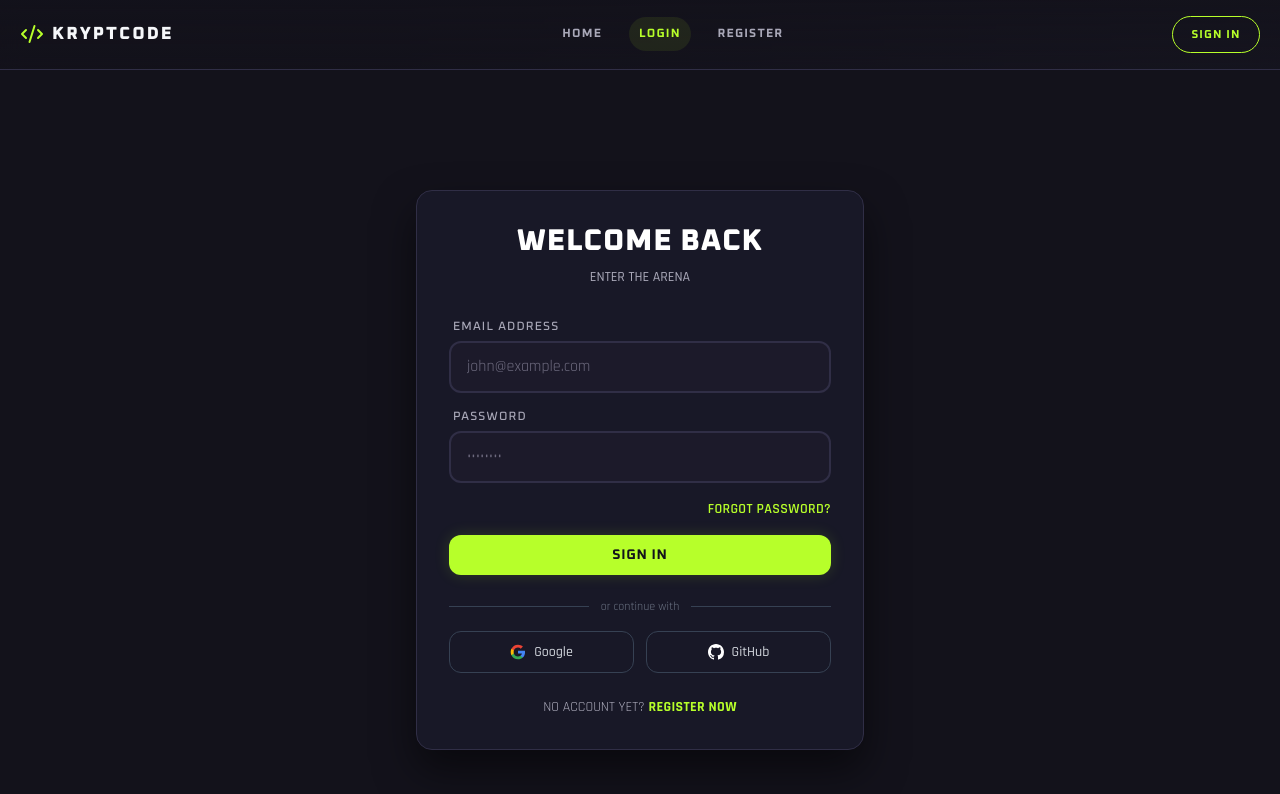
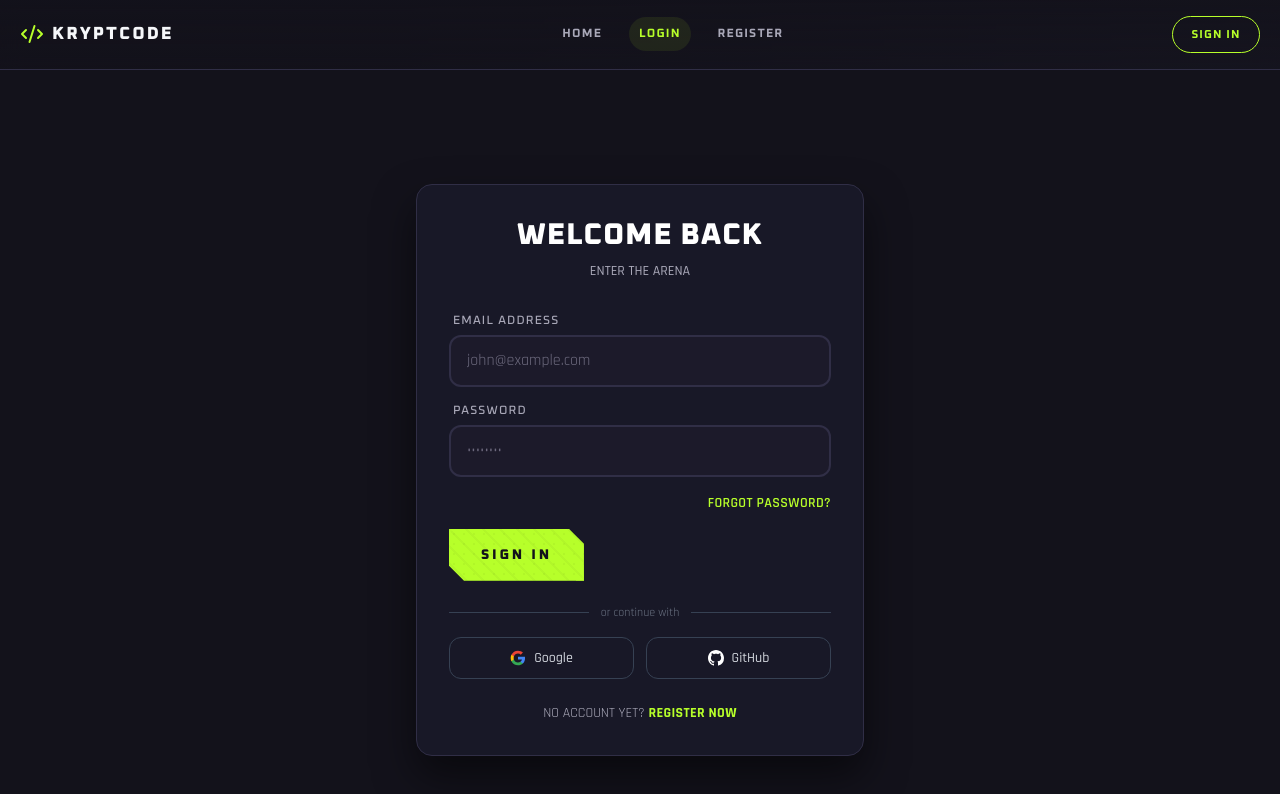
Before and after one commit to awaishh/SCSE, a React app in the folder frontend/: page /login in a window 1280 px wide. Shown: the top 794 px of the page. Built offline with nearby package versions, Linux system fonts and the light colour scheme; no server answers; the HTML template or start-up script is replaced by a standard one.

Commit message:
start button ui and qr

```diff
--- a/frontend/src/components/UI/Button.jsx
+++ b/frontend/src/components/UI/Button.jsx
@@ -7,30 +7,80 @@ const Button = ({
   disabled = false,
   ...props
 }) => {
-  const base = "w-full py-2.5 px-4 rounded-xl font-semibold transition-all duration-200 flex items-center justify-center gap-2 active:scale-[0.98] text-sm";
+  const base = "relative group px-8 py-4 font-[Oxanium] transition-all duration-300 flex items-center justify-center gap-3 active:scale-[0.97] text-sm uppercase tracking-[0.2em] font-black overflow-hidden select-none outline-none";
 
   const variants = {
-    primary: "bg-[#B7FF2A] hover:bg-[#A6F11F] text-[#13121B] shadow-[0_0_15px_rgba(183,255,42,0.15)] font-[Oxanium] uppercase tracking-wider font-extrabold",
-    secondary: "bg-[#181827] hover:bg-[#1C1A2A] text-white border border-[#302E46] font-[Oxanium] uppercase tracking-wider font-bold",
-    outline: "border border-[#302E46] hover:border-[#B7FF2A] hover:text-[#B7FF2A] text-gray-300 font-[Oxanium] uppercase tracking-wider font-bold",
-    danger: "bg-red-600 hover:bg-red-500 text-white shadow-lg shadow-red-600/20 font-[Oxanium] uppercase tracking-wider font-bold",
+    primary: {
+      bg: "bg-[#B7FF2A]",
+      text: "text-[#13121B]",
+      border: "border-[#B7FF2A]",
+      clip: "clip-valorant-edge",
+      glow: "shadow-[0_0_20px_rgba(183,255,42,0.2)]",
+      hoverGlow: "group-hover:shadow-[0_0_40px_rgba(183,255,42,0.4)]"
+    },
+    secondary: {
+      bg: "bg-[#181827]",
+      text: "text-white",
+      border: "border-[#302E46]",
+      clip: "clip-valorant-edge",
+      glow: "",
+      hoverGlow: ""
+    },
+    outline: {
+      bg: "bg-transparent",
+      text: "text-gray-300",
+      border: "border-[#302E46]",
+      clip: "clip-valorant-edge",
+      glow: "",
+      hoverGlow: "group-hover:border-[#B7FF2A]"
+    },
+    danger: {
+      bg: "bg-[#ff4655]",
+      text: "text-white",
+      border: "border-[#ff4655]",
+      clip: "clip-valorant-edge",
+      glow: "shadow-[0_0_20px_rgba(255,70,85,0.2)]",
+      hoverGlow: "group-hover:shadow-[0_0_40px_rgba(255,70,85,0.4)]"
+    }
   };
+
+  const current = variants[variant] || variants.primary;
 
   return (
     <button
       type={type}
       disabled={loading || disabled}
-      className={`${base} ${variants[variant]} ${className} ${
-        loading || disabled ? "opacity-60 cursor-not-allowed" : ""
+      className={`${base} ${current.text} ${className} ${
+        loading || disabled ? "opacity-50 cursor-not-allowed" : ""
       }`}
       {...props}
     >
-      {loading ? (
-        <span className="flex items-center gap-2">
-          <span className={`w-4 h-4 border-2 rounded-full animate-spin ${variant === 'primary' ? 'border-[#13121B]/30 border-t-[#13121B]' : 'border-white/30 border-t-white'}`} />
-          Loading...
-        </span>
-      ) : children}
+      {/* 1. Base Background Layer (Slightly Muted) */}
+      <div className={`absolute inset-0 ${current.bg} ${current.clip} ${current.glow} ${current.hoverGlow} transition-all duration-300`} />
+
+      {/* 2. Tactical Patterns (Mesh & Dots - Higher Visibility) */}
+      <div className={`absolute inset-0 bg-tactical-mesh opacity-40 ${current.clip}`} />
+      <div className={`absolute inset-0 bg-micro-dots opacity-25 ${current.clip}`} />
+
+      {/* 3. Outer Vignette Depth (Reduces Flat Neon Look) */}
+      <div className={`absolute inset-0 shadow-[inner_0_0_20px_rgba(0,0,0,0.15)] ${current.clip} pointer-events-none`} />
+
+      {/* 4. Interactive Sliding Overlay (Reduced intensity) */}
+      <div className="absolute inset-0 translate-x-[-105%] group-hover:translate-x-0 transition-transform duration-700 ease-[cubic-bezier(0.23,1,0.32,1)] bg-white/10 skew-x-[-15deg] pointer-events-none" />
+
+      {/* 5. Broken Border Accents (Reduced shift) */}
+      <div className={`absolute top-0 left-0 w-2 h-2 border-t-2 border-l-2 ${current.border} opacity-50 group-hover:opacity-100 group-hover:translate-x-[-1px] group-hover:translate-y-[-1px] transition-all`} />
+      <div className={`absolute bottom-0 right-0 w-2 h-2 border-b-2 border-r-2 ${current.border} opacity-50 group-hover:opacity-100 group-hover:translate-x-[1px] group-hover:translate-y-[1px] transition-all`} />
+
+      {/* 6. Content Layer */}
+      <span className="relative z-10 flex items-center justify-center gap-2">
+        {loading ? (
+          <div className="flex items-center gap-2">
+            <span className={`w-3 h-3 border-2 rounded-full animate-spin ${variant === 'primary' ? 'border-[#13121B]/30 border-t-[#13121B]' : 'border-white/30 border-t-white'}`} />
+            <span className="animate-glitch">SYSTEM ACTIVE...</span>
+          </div>
+        ) : children}
+      </span>
     </button>
   );
 };
--- /dev/null
+++ b/frontend/src/components/UI/KryptLogo.jsx
@@ -0,0 +1,36 @@
+import React from 'react';
+
+const KryptLogo = ({ size = 24, className = "" }) => (
+  <svg
+    width={size}
+    height={size}
+    viewBox="0 0 24 24"
+    fill="none"
+    xmlns="http://www.w3.org/2000/svg"
+    className={className}
+  >
+    {/* Tactical Play Triangle */}
+    <path
+      d="M5 4V20L19 12L5 4Z"
+      fill="currentColor"
+    />
+    {/* Fragmentation Line 1 */}
+    <path
+      d="M5 12H12"
+      stroke="#000"
+      strokeOpacity="0.2"
+      strokeWidth="1.5"
+    />
+    {/* Fragmentation Line 2 */}
+    <path
+      d="M12 12L8 15.5"
+      stroke="#000"
+      strokeOpacity="0.2"
+      strokeWidth="1"
+    />
+    {/* Small HUD Accent */}
+    <rect x="2" y="4" width="2" height="16" fill="currentColor" opacity="0.3" />
+  </svg>
+);
+
+export default KryptLogo;
--- a/frontend/src/index.css
+++ b/frontend/src/index.css
@@ -29,3 +29,67 @@ body {
   background-attachment: fixed;
   font-variant-numeric: tabular-nums;
 }
+
+@layer utilities {
+  /* Asymmetrical Premium Valorant Clip */
+  .clip-valorant-premium {
+    clip-path: polygon(10% 0, 100% 0, 100% 70%, 90% 100%, 0 100%, 0 30%);
+  }
+
+  /* Standard Tactical Clip (disproportionate) */
+  .clip-valorant-edge {
+    clip-path: polygon(0 0, calc(100% - 15px) 0, 100% 15px, 100% 100%, 15px 100%, 0 calc(100% - 15px));
+  }
+
+  .skew-valorant {
+    transform: skew(-15deg);
+  }
+
+  @keyframes slide-in {
+    0% { transform: translateX(-100%) skew(-15deg); }
+    100% { transform: translateX(0) skew(-15deg); }
+  }
+
+  @keyframes flicker {
+    0%, 100% { opacity: 1; }
+    50% { opacity: 0.8; }
+  }
+
+  .animate-slide-valorant {
+    animation: slide-in 0.3s cubic-bezier(0.23, 1, 0.32, 1) forwards;
+  }
+
+  @keyframes glitch {
+    0% { transform: translate(0); }
+    20% { transform: translate(-2px, 2px); }
+    40% { transform: translate(-2px, -2px); }
+    60% { transform: translate(2px, 2px); }
+    80% { transform: translate(2px, -2px); }
+    100% { transform: translate(0); }
+  }
+
+  @keyframes loading {
+    0% { transform: translateX(-100%); }
+    100% { transform: translateX(300%); }
+  }
+
+  .animate-glitch {
+    animation: glitch 0.3s cubic-bezier(.25,.46,.45,.94) both infinite;
+  }
+
+  /* Tactical Background Patterns (Enhanced Visibility) */
+  .bg-tactical-mesh {
+    background-image: repeating-linear-gradient(
+      45deg,
+      rgba(0, 0, 0, 0.08) 0px,
+      rgba(0, 0, 0, 0.08) 2px,
+      transparent 2px,
+      transparent 12px
+    );
+  }
+
+  .bg-micro-dots {
+    background-image: radial-gradient(rgba(0, 0, 0, 0.15) 1.5px, transparent 1.5px);
+    background-size: 10px 10px;
+  }
+}
--- a/frontend/src/pages/Room.jsx
+++ b/frontend/src/pages/Room.jsx
@@ -14,7 +14,7 @@ const generateQR = async (text) => {
     return await QRCode.toDataURL(text, {
       width: 180,
       margin: 2,
-      color: { dark: "#B7FF2A", light: "#13121B" },
+      color: { dark: "#FFFFFF", light: "#13121B" },
     });
   } catch {
     return null;
--- a/frontend/src/pages/Setup2FA.jsx
+++ b/frontend/src/pages/Setup2FA.jsx
@@ -81,8 +81,8 @@ const Setup2FA = () => {
         ) : qrData ? (
           <div className="space-y-6">
             {/* QR Code */}
-            <div className="bg-white rounded-xl p-4 flex justify-center">
-              <img src={qrData.qrCode} alt="2FA QR Code" className="w-48 h-48" />
+            <div className="rounded-xl p-4 flex justify-center border border-[#302E46] bg-[#1C1A2A]">
+              <img src={qrData.qrCode} alt="2FA QR Code" className="w-48 h-48 rounded-lg shadow-2xl" />
             </div>
 
             {/* Manual secret */}
```
Also changed, not shown: frontend/src/pages/Lobby.jsx (+40 -31 lines), 1 other file (tests, documents, lock files or other folders).
